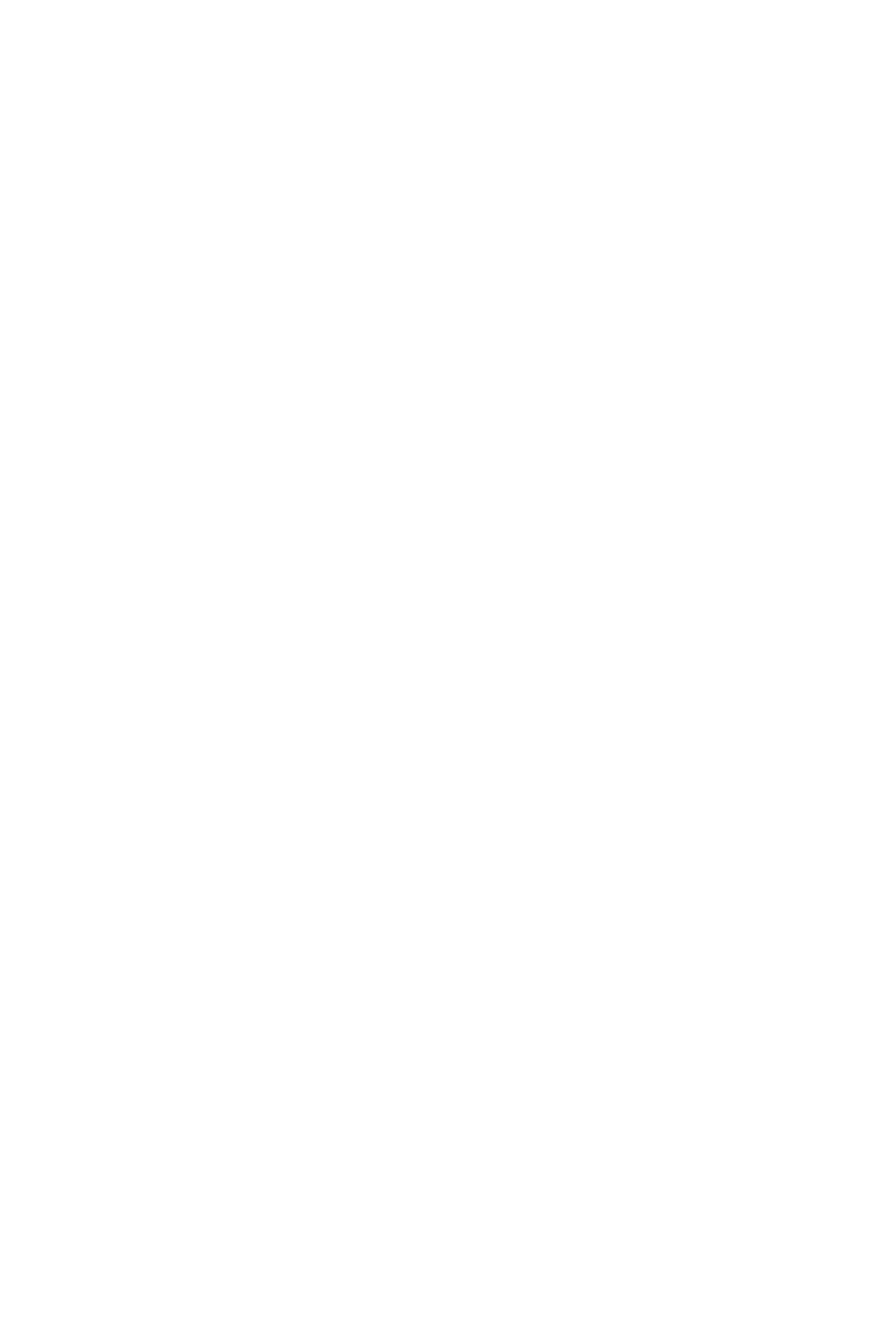
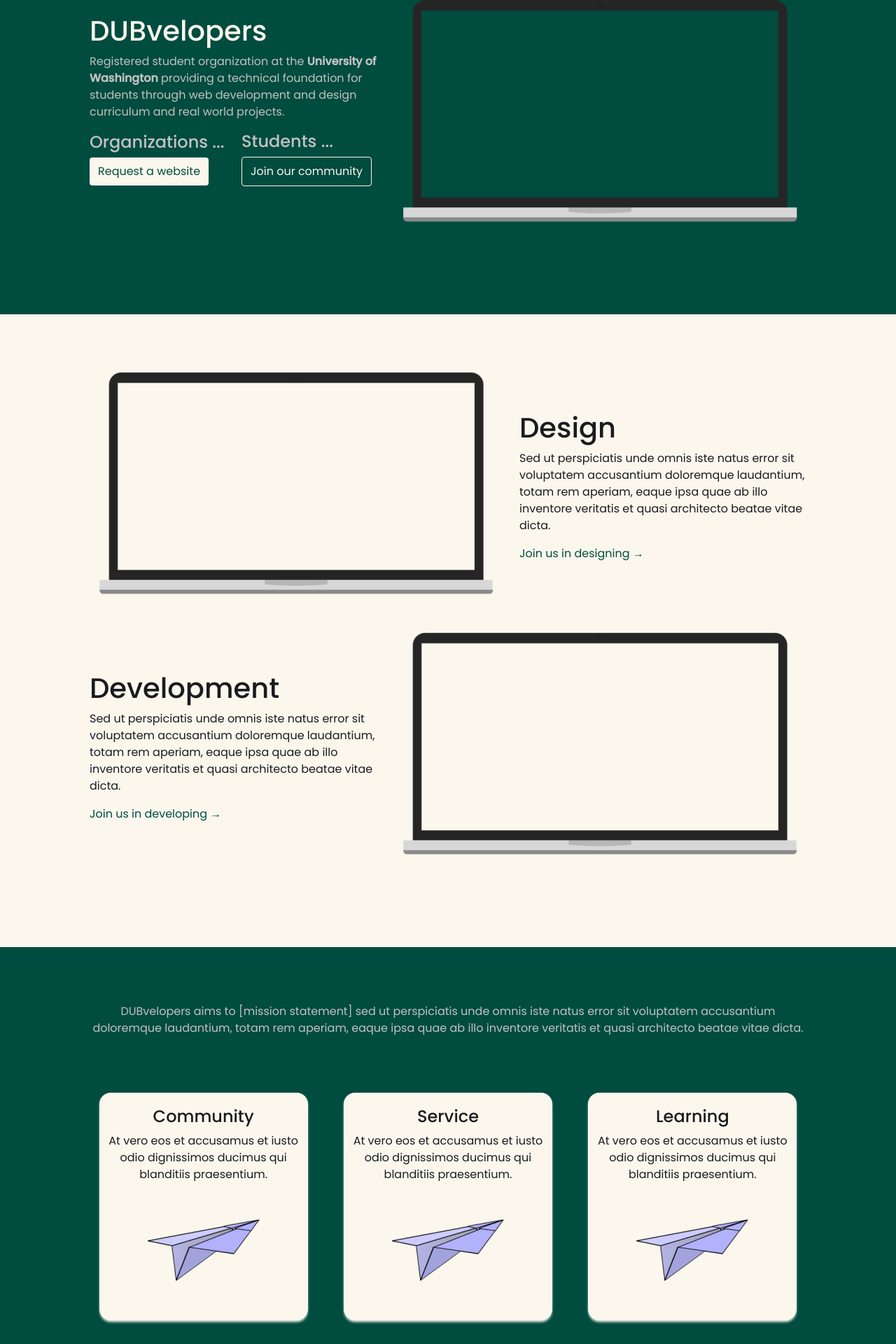
Before and after one commit to DUBvelopers/dubvelopers-site, a React (Create React App) app: page / in a window 1280 px wide. Shown: the part 135-2055 px from the top of the page at 70% size. Before the commit the page ends 800 px from the top, so only its background shows below. Built offline with nearby package versions, Linux system fonts and the light colour scheme.

Commit message:
Basic layout and styling of homepage done

```diff
--- a/src/App.js
+++ b/src/App.js
@@ -9,6 +9,7 @@
 import Team from "./pages/Team/Team";
 
 import './App.css';
+import 'bootstrap/dist/css/bootstrap.min.css';
 
 function App() {
   return (
--- a/src/index.css
+++ b/src/index.css
@@ -1,11 +1,11 @@
 body {
   margin: 0;
-  font-family: 'Poppins', sans-serif;
   -webkit-font-smoothing: antialiased;
   -moz-osx-font-smoothing: grayscale;
 }
 
 * {
+  font-family: 'Poppins', sans-serif;
   transition: 0.3s;
   scroll-behavior: smooth;
 }
--- /dev/null
+++ b/src/pages/Home/Home.css
@@ -0,0 +1,63 @@
+section {
+    padding: 10vh 10vw;
+    color: #FBF7ED;
+    background-color: #004C3F;
+}
+
+section p, section h4 {
+    color: #C2C2C2;
+}
+
+.content {
+    color: #1A1B1F;
+    background-color: #FBF7ED;
+}
+
+.content p {
+    color:#1A1B1F;
+}
+
+button {
+    border: none;
+    padding: 8px 12px;
+    font-size: 16px;
+}
+
+.button1 {
+    border-radius: 4px;
+    background-color: #FBF7ED;
+    color: #004C3F;
+}
+
+.button2 {
+    border: 1px solid #FBF7ED;
+    border-radius: 4px;
+    background-color: #004C3F;
+    color: #FBF7ED;
+}
+
+a {
+    text-decoration: none !important;
+    color: #004C3F !important;
+}
+
+button:hover, a:hover {
+    opacity: 0.7;
+}
+
+.row {
+    margin: 5vh 0;
+    align-items: center;
+}
+
+.container {
+    padding: 20px 30px;
+    background-color: #FBF7ED;
+    box-shadow: 0px 2px 4px -2px #FBF7ED, 0px 4px 4px -2px #FBF7ED;
+    border-radius: 16px;
+    margin: 0 2vw !important;
+}
+
+.container h4, .container p {
+    color: #1A1B1F;
+}
--- a/src/pages/Home/Home.js
+++ b/src/pages/Home/Home.js
@@ -1,13 +1,89 @@
 import React from "react";
+import { Row, Col } from "react-bootstrap";
+import "./Home.css";
 
 const Home = () => {
     return (
-        <div>
-            {/*Stuff for Eric*/}
+        <>
+            <section>
+                <Row className="row">
+                    <Col>
+                        <h1>DUBvelopers</h1>
+                        <p>Registered student organization at the <b>University of Washington</b> providing
+                            a technical foundation for students through web development
+                            and design curriculum and real world projects.</p>
+                        <Row>
+                            <Col>
+                                <h4>Organizations ...</h4>
+                                <button className="button1">Request a website</button>
+                            </Col>
+                            <Col>
+                                <h4>Students ...</h4>
+                                <button className="button2">Join our community</button>
+                            </Col>
+                        </Row>
+                    </Col>
+                    <Col>
+                        <img src={require("./images/header-img.png")} alt="Img"/>
+                    </Col>
+                </Row>
+            </section>
 
-            {/*Stuff for Atharva*/}
+            <section className="content">
+                <Row className="row">
+                    <Col>
+                        <img src={require("./images/header-img.png")} alt="Img"/>
+                    </Col>
+                    <Col>
+                        <h1>Design</h1>
+                        <p>Sed ut perspiciatis unde omnis iste natus error sit voluptatem accusantium doloremque laudantium,
+                            totam rem aperiam, eaque ipsa quae ab illo inventore
+                            veritatis et quasi architecto beatae vitae dicta.</p>
+                        <a href="https://localhost:3000">Join us in designing &#8594;</a>
+                    </Col>
+                </Row>
 
-        </div>
+                <Row className="row">
+                    <Col>
+                        <h1>Development</h1>
+                        <p>Sed ut perspiciatis unde omnis iste natus error sit voluptatem accusantium doloremque laudantium,
+                            totam rem aperiam, eaque ipsa quae ab illo inventore
+                            veritatis et quasi architecto beatae vitae dicta.</p>
+                        <a href="https://localhost:3000">Join us in developing &#8594;</a>
+                    </Col>
+                    <Col>
+                        <img src={require("./images/header-img.png")} alt="Img"/>
+                    </Col>
+                </Row>
+            </section>
+
+            <section style={{textAlign: "center"}}>
+                <p style={{marginBottom: "10vh"}}>DUBvelopers aims to [mission statement] sed ut perspiciatis unde omnis
+                    iste natus error sit voluptatem accusantium doloremque laudantium, totam rem aperiam,
+                    eaque ipsa quae ab illo inventore veritatis et quasi architecto beatae vitae dicta.</p>
+
+                <Row className="row">
+                    <Col className="container">
+                        <h4>Community</h4>
+                        <p>At vero eos et accusamus et iusto odio dignissimos ducimus
+                            qui blanditiis praesentium.</p>
+                        <img src={require("./images/placeholder-img.png")} alt="Img"/>
+                    </Col>
+                    <Col className="container">
+                        <h4>Service</h4>
+                        <p>At vero eos et accusamus et iusto odio dignissimos ducimus
+                            qui blanditiis praesentium.</p>
+                        <img src={require("./images/placeholder-img.png")} alt="Img"/>
+                    </Col>
+                    <Col className="container">
+                        <h4>Learning</h4>
+                        <p>At vero eos et accusamus et iusto odio dignissimos ducimus
+                            qui blanditiis praesentium.</p>
+                        <img src={require("./images/placeholder-img.png")} alt="Img"/>
+                    </Col>
+                </Row>
+            </section>
+        </>
     );
 }
 
```
Also changed, not shown: src/pages/Home/images/header-img.png (added), src/pages/Home/images/placeholder-img.png (added).
